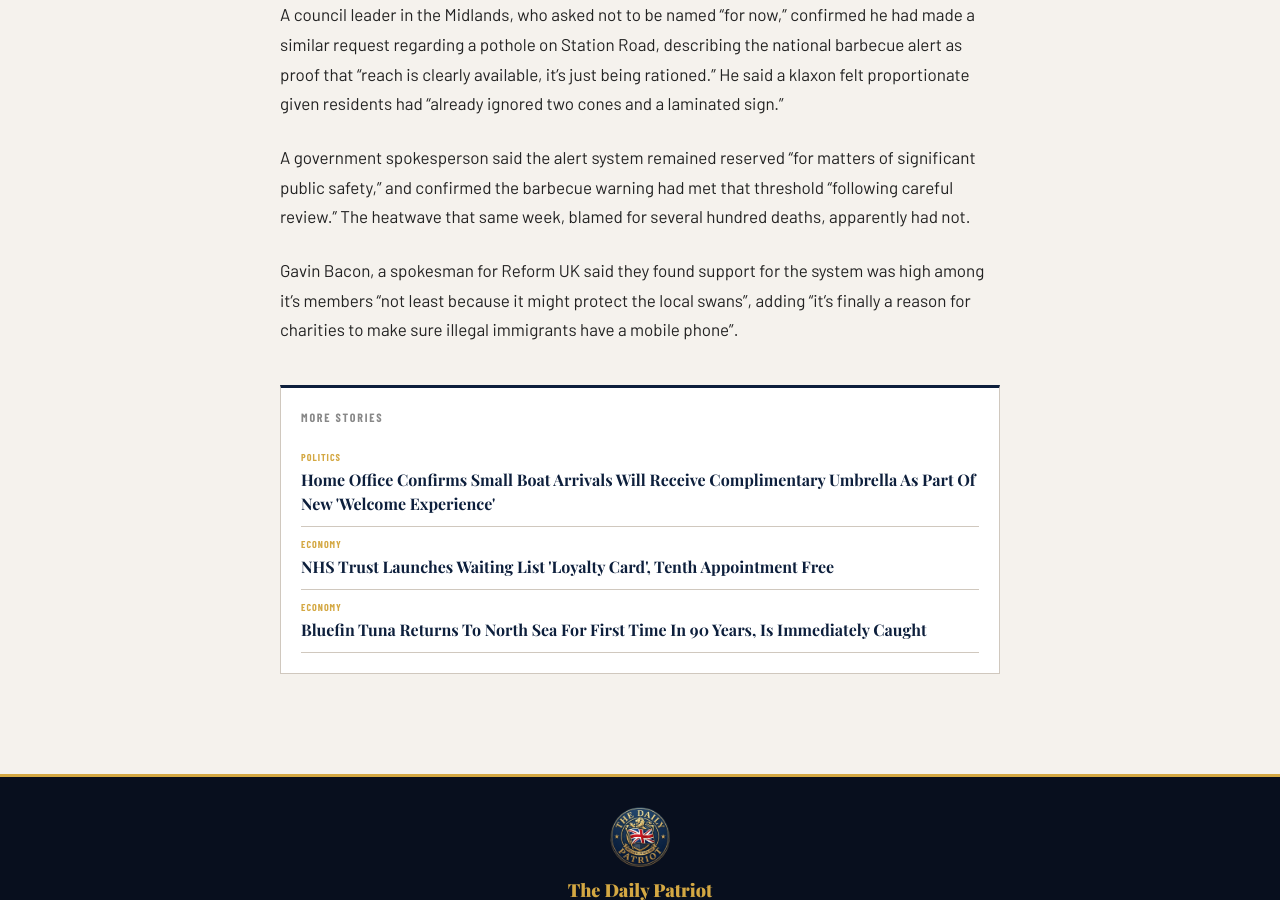
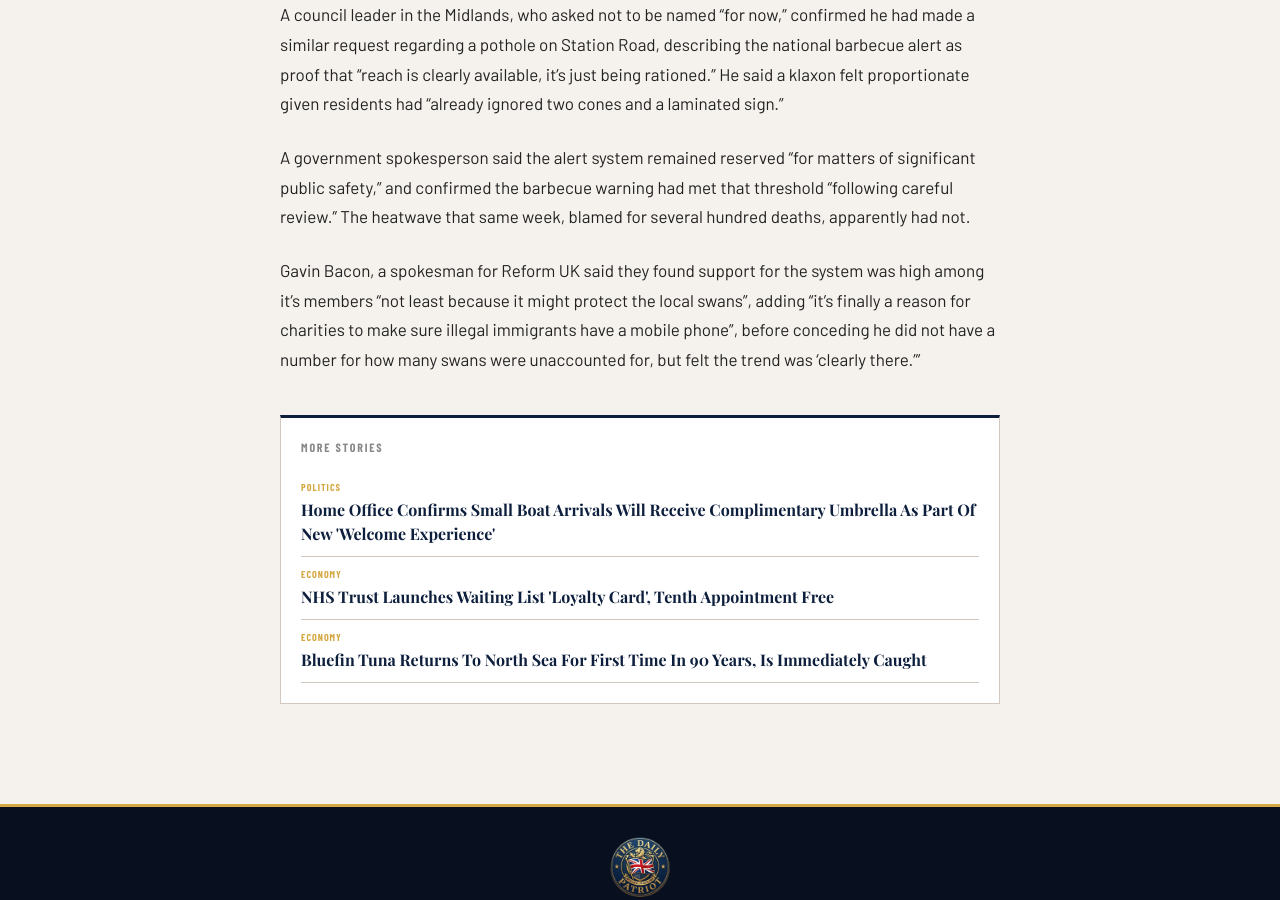
Before and after one commit to matt-palmer999/britishpatriots, a Jekyll site: the page built from _posts/2026-08-18-emergency-alert-bbq-overreach.md, in a window 1280 px wide and 900 px high, scrolled down 1375 px. Built offline with Jekyll 4.4.1, drawn with Linux system fonts in a browser that asks for light colours; some web fonts are replaced.

Commit message:
Update 2026-08-18-emergency-alert-bbq-overreach.md

```diff
--- a/_posts/2026-08-18-emergency-alert-bbq-overreach.md
+++ b/_posts/2026-08-18-emergency-alert-bbq-overreach.md
@@ -15,4 +15,4 @@ A council leader in the Midlands, who asked not to be named "for now," confirmed
 
 A government spokesperson said the alert system remained reserved "for matters of significant public safety," and confirmed the barbecue warning had met that threshold "following careful review." The heatwave that same week, blamed for several hundred deaths, apparently had not.
 
-Gavin Bacon, a spokesman for Reform UK said they found support for the system was high among it's members "not least because it might protect the local swans", adding "it's finally a reason for charities to make sure illegal immigrants have a mobile phone".
+Gavin Bacon, a spokesman for Reform UK said they found support for the system was high among it's members "not least because it might protect the local swans", adding "it's finally a reason for charities to make sure illegal immigrants have a mobile phone", before conceding he did not have a number for how many swans were unaccounted for, but felt the trend was 'clearly there.'"
```
